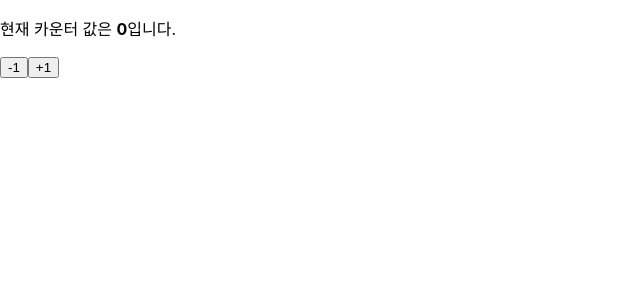
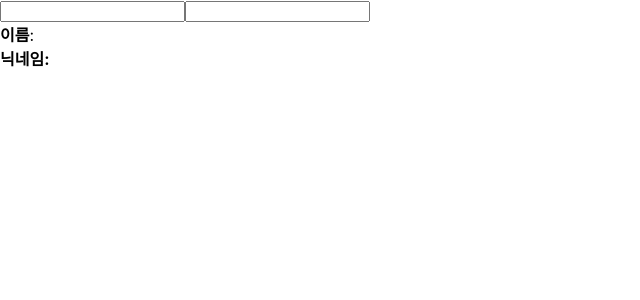
Before and after one commit to shimhaeun/React, a React (Create React App) app: page / in a window 1280 px wide. Shown: the top 300 px of the page, without its empty margins (0-640 px from the left). Built offline with nearby package versions, Linux system fonts and the light colour scheme.

Commit message:
인풋 상태 관리

```diff
--- a/src/App.js
+++ b/src/App.js
@@ -4,7 +4,7 @@
 import Say from "./Say";
 
 const App = () => {
-  return <Counter />;
+  return <Info />;
 };
 
 export default App;
--- a/src/Counter.js
+++ b/src/Counter.js
@@ -1,6 +1,7 @@
 import { useReducer } from "react";
 
-function reducer(state, action) {
+function reducer(state, action) { // state는 현재 가리키오 있는 상태, dispatch는 액션을 발생시키는 함수. dispatch(action)과 같은 형태로, 함수 안에 파라미터로 액션 값 넣어주면 리듀서 함수 호출되는 구조.
+  // useReducer 사용 시 가장 큰 장점 : 컴포넌트 업데이트 로직을 컴포넌트 바깥으로 빼낼 수 있다는 것
   //action.type에 따라 다른 작업 수행
   switch (action.type) {
     case 'INCREMENT':
--- a/src/info.js
+++ b/src/info.js
@@ -1,59 +1,98 @@
-import { useState, useEffect } from "react";
+import { useReducer } from "react";
 
+function reducer(state, action) {
+    return {
+        ...state,
+        [action.name]: action.value
+    };
+}
 const Info = () => {
-    const [name, setName] = useState('');
-    const [nickname, setnickname] = useState('');
-
-    // 뒷정리
-    useEffect(()=> {
-        console.log('effect');
-        console.log(name);
-        return () => {
-            console.log('cleanup');
-            console.log(name);
-        };
-    }, [name]);
-
-    // // 특정 값이 업데이트될 때만 실행하고 싶을 때
-    // useEffect(() => {
-    //     console.log(name);
-    //     }, [name]);
-
-    // // useEffect : 리액트 컴포넌트가 렌더링될 때마다 특정 작업 수행하도록 설정할 수 있는 Hook
-    // useEffect(() => {
-    //     // 마운트 될 때만 실행하고 싶을 때 -> 두 분째 파라미터로 비어있는 배열 넣어주기
-    //     console.log('마운트 될 때만 실행!');
-    // }, [])
-        // console.log('렌더링 완료!');
-        // console.log({
-        //     name,
-        //     nickname
-        // });
-    // });
-
-    const onChangeName = e => {
-        setName(e.target.value);
-    };
-
-    const onChangeNickname = e => {
-        setnickname(e.target.value);
+    const [state, dispatch] = useReducer(reducer, {
+        name: '',
+        nickname: ''
+    });
+const { name, nickname } = state;
+const onChange = e => {
+    dispatch(e.target);
 };
 
 return (
     <div>
     <div>
-            <input value={name} onChange={onChangeName} />
-            <input value={nickname} onChange={onChangeNickname} />
+        <div>
+            <input name="name" value={name} onChange={onChange} />
+            <input nickname="nickname" value={nickname} onChange={onChange} />
+        </div>
     </div>
     <div>
-        <div>
-            <b>이름:</b>{name}
+        <b>이름</b>: {name}
     </div>
     <div>
-            <b>닉네임:</b> {nickname}
-        </div>
+        <b>닉네임:</b>
+        {nickname}
     </div>
     </div>
     );
 };
+
+
+
+// import { useState, useEffect } from "react";
+
+// const Info = () => {
+//     const [name, setName] = useState('');
+//     const [nickname, setnickname] = useState('');
+
+//     // 뒷정리
+//     useEffect(()=> {
+//         console.log('effect');
+//         console.log(name);
+//         return () => {
+//             console.log('cleanup');
+//             console.log(name);
+//         };
+//     }, [name]);
+
+//     // // 특정 값이 업데이트될 때만 실행하고 싶을 때
+//     // useEffect(() => {
+//     //     console.log(name);
+//     //     }, [name]);
+
+//     // // useEffect : 리액트 컴포넌트가 렌더링될 때마다 특정 작업 수행하도록 설정할 수 있는 Hook
+//     // useEffect(() => {
+//     //     // 마운트 될 때만 실행하고 싶을 때 -> 두 분째 파라미터로 비어있는 배열 넣어주기
+//     //     console.log('마운트 될 때만 실행!');
+//     // }, [])
+//         // console.log('렌더링 완료!');
+//         // console.log({
+//         //     name,
+//         //     nickname
+//         // });
+//     // });
+
+//     const onChangeName = e => {
+//         setName(e.target.value);
+//     };
+
+//     const onChangeNickname = e => {
+//         setnickname(e.target.value);
+//     };
+
+//     return (
+//         <div>
+//         <div>
+//             <input value={name} onChange={onChangeName} />
+//             <input value={nickname} onChange={onChangeNickname} />
+//         </div>
+//         <div>
+//         <div>
+//             <b>이름:</b>{name}
+//         </div>
+//         <div>
+//             <b>닉네임:</b> {nickname}
+//         </div>
+//         </div>
+//         </div>
+//     );
+// };
 export default Info;
```
Lines whose indentation alone changed are shown as unchanged.
